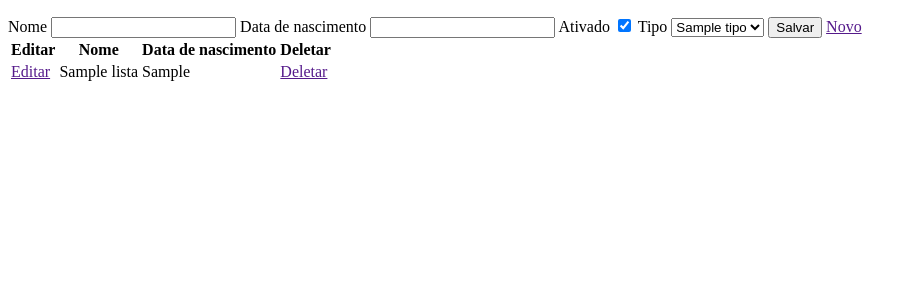
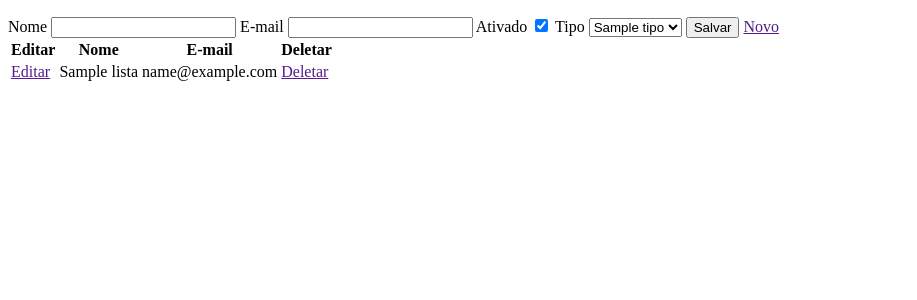
Before and after one commit to SaulinhoArrocha/projetoProgramacaoInternet, a PHP site: the page made by app/views/usuarios.php in a window 1280 px wide. Shown: the part 96-396 px from the top of the page, without its empty margins (0-917 px from the left). Run offline with PHP 8.4, Linux system fonts and the light colour scheme; the template is opened without the code that fills it: most values are stand-ins (such as "Sample title", 1, 10 or a date in 2020); data that the repository does not hold is empty.

Commit message:
Atualização de entrega

```diff
--- a/app/database/tables.sql
+++ b/app/database/tables.sql
@@ -3,14 +3,10 @@ DROP TABLE IF EXISTS usuarios;
 CREATE TABLE IF NOT EXISTS usuarios (
     id              INTEGER PRIMARY KEY,
     nome            TEXT    NOT NULL,
-    dataNascimento  TEXT,
+    email           TEXT,
     tipo            INTEGER,
     ativado         INTEGER
 );
-
-INSERT INTO usuarios (id, nome, dataNascimento, tipo, ativado) values (1,'teste 1','01-01-2000',1,1);
-INSERT INTO usuarios (id, nome, dataNascimento, tipo, ativado) values (2,'teste 2','01-01-2001',1,1);
-INSERT INTO usuarios (id, nome, dataNascimento, tipo, ativado) values (3,'teste 3','01-01-2003',1,1);
 
 
 DROP TABLE IF EXISTS obras;
--- a/app/models/Usuario.php
+++ b/app/models/Usuario.php
@@ -6,7 +6,7 @@ class Usuario extends Model {
 
     protected $table = "usuarios";
     #nao esqueça da ID
-    protected $fields = ["id","nome","dataNascimento","tipo","ativado"];
+    protected $fields = ["id","nome","email","tipo","ativado"];
 
 
 
--- a/app/views/usuarios.php
+++ b/app/views/usuarios.php
@@ -10,8 +10,8 @@
 </label>
 
 <label class='col-md-2'>
-    Data de nascimento
-    <input type="text" class="form-control" name="dataNascimento" value="<?=_v($data,"dataNascimento")?>" >
+    E-mail
+    <input type="text" class="form-control" name="email" value="<?=_v($data,"email")?>" >
 </label>
 
 <label class='col-md-2'>
@@ -42,7 +42,7 @@
     <tr>
         <th>Editar</th>
         <th>Nome</th>
-        <th>Data de nascimento</th>
+        <th>E-mail</th>
         <th>Deletar</th>
     </tr>
 
@@ -53,7 +53,7 @@
                 <a href='<?=route("usuarios/index/{$item['id']}")?>'>Editar</a>
             </td>
             <td><?=$item['nome']?></td>
-            <td><?=$item['dataNascimento']?></td>
+            <td><?=$item['email']?></td>
             <td>
                 <a href='<?=route("usuarios/deletar/{$item['id']}")?>'>Deletar</a>
             </td>
```
Also changed, not shown: app/database/database.sqlite.
